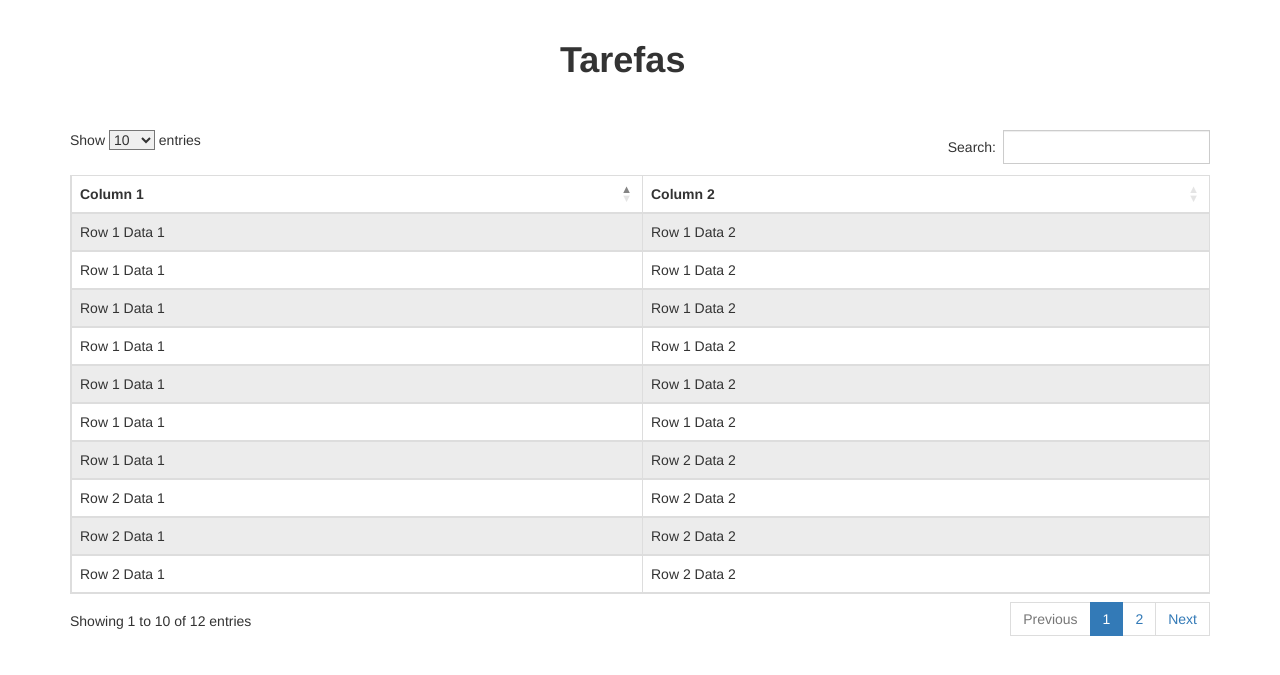
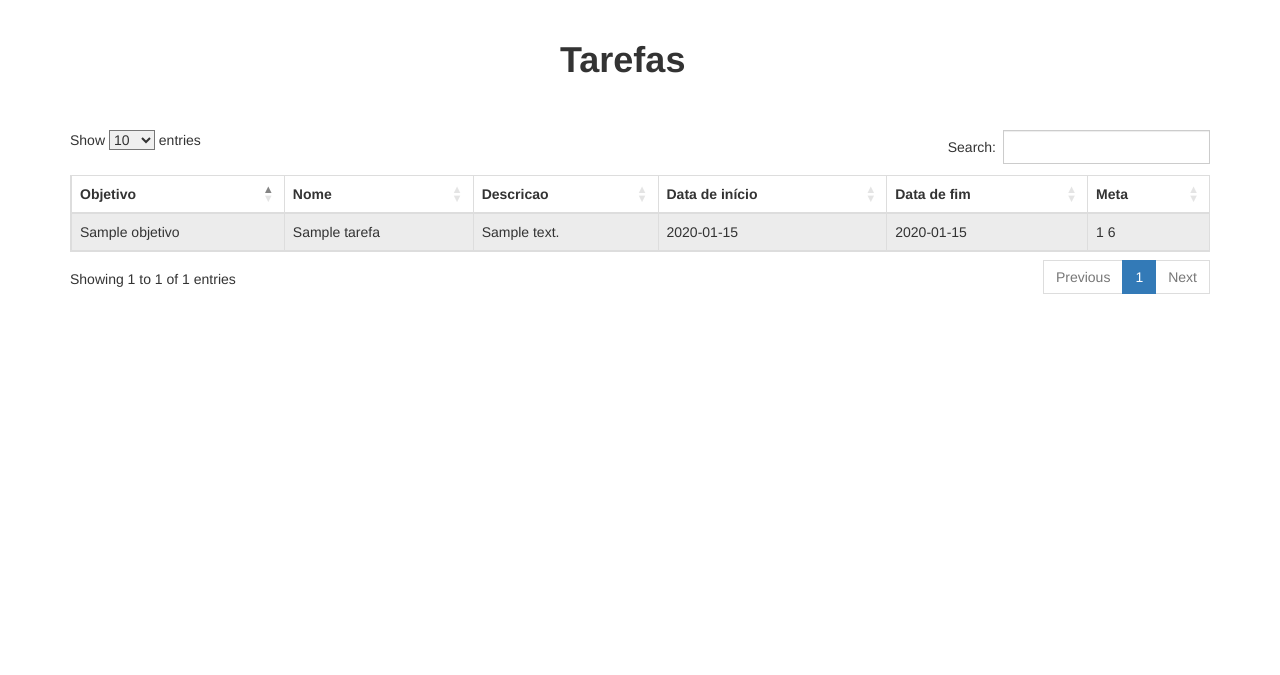
Before and after one commit to AndrelsFlor/bsc, a PHP site: page /tarefas.php in a window 1280 px wide. Shown: the part 52-727 px from the top of the page. Run offline with PHP 8.4, Linux system fonts and the light colour scheme; tables that the repository leaves empty hold one stand-in row (values such as "Sample post"); some libraries are stand-ins or nearby versions.

Commit message:
Exibição de tarefas

```diff
--- a/tarefas.php
+++ b/tarefas.php
@@ -14,6 +14,11 @@
 	<body>
 		<?php
 			include_once 'nav_bar.php';
+            require_once("classes/tarefas.php");
+            require_once("classes/objetivo.php");
+            $tarefa = new Tarefas();
+            $objetivo = new Objetivo();
+
 		?>
 
 
@@ -28,59 +33,34 @@
 <table id="tabela_tarefas" class="table table-striped table-bordered">
     <thead>
         <tr>
-            <th>Column 1</th>
-            <th>Column 2</th>
+            <th>Objetivo</th>
+            <th>Nome</th>
+            <th>Descricao</th>
+            <th>Data de início</th>
+            <th>Data de fim</th>
+             <th>Meta</th>
+
         </tr>
     </thead>
     <tbody>
+    <?php
+        foreach($tarefa->selectAll() as $valor){
+        $nomeObjetivo = $objetivo->select($valor->IdObjetivo);
+    ?>
+
         <tr>
-            <td>Row 1 Data 1</td>
-            <td>Row 1 Data 2</td>
+            <td><?php echo $nomeObjetivo->Nome;?></td>
+            <td><?php echo $valor->Nome;?></td>
+            <td><?php echo $valor->Descricao;?></td>
+            <td><?php echo $valor->DtInicio;?></td>
+            <td><?php echo $valor->DtFim;?></td>
+            <td><?php echo $valor->Meta;?> 6</td>
         </tr>
-        <tr>
-            <td>Row 2 Data 1</td>
-            <td>Row 2 Data 2</td>
-        </tr>
-		<tr>
-            <td>Row 1 Data 1</td>
-            <td>Row 1 Data 2</td>
-        </tr>
-        <tr>
-            <td>Row 2 Data 1</td>
-            <td>Row 2 Data 2</td>
-        </tr>
-		<tr>
-            <td>Row 1 Data 1</td>
-            <td>Row 1 Data 2</td>
-        </tr>
-        <tr>
-            <td>Row 2 Data 1</td>
-            <td>Row 2 Data 2</td>
-        </tr>
-		<tr>
-            <td>Row 1 Data 1</td>
-            <td>Row 1 Data 2</td>
-        </tr>
-        <tr>
-            <td>Row 2 Data 1</td>
-            <td>Row 2 Data 2</td>
-        </tr>
-		<tr>
-            <td>Row 1 Data 1</td>
-            <td>Row 1 Data 2</td>
-        </tr>
-        <tr>
-            <td>Row 2 Data 1</td>
-            <td>Row 2 Data 2</td>
-        </tr>
-		<tr>
-            <td>Row 1 Data 1</td>
-            <td>Row 1 Data 2</td>
-        </tr>
-        <tr>
-            <td>Row 1 Data 1</td>
-            <td>Row 2 Data 2</td>
-        </tr>
+
+         <?php
+
+        }
+    ?>
     </tbody>
 </table>
 
```
